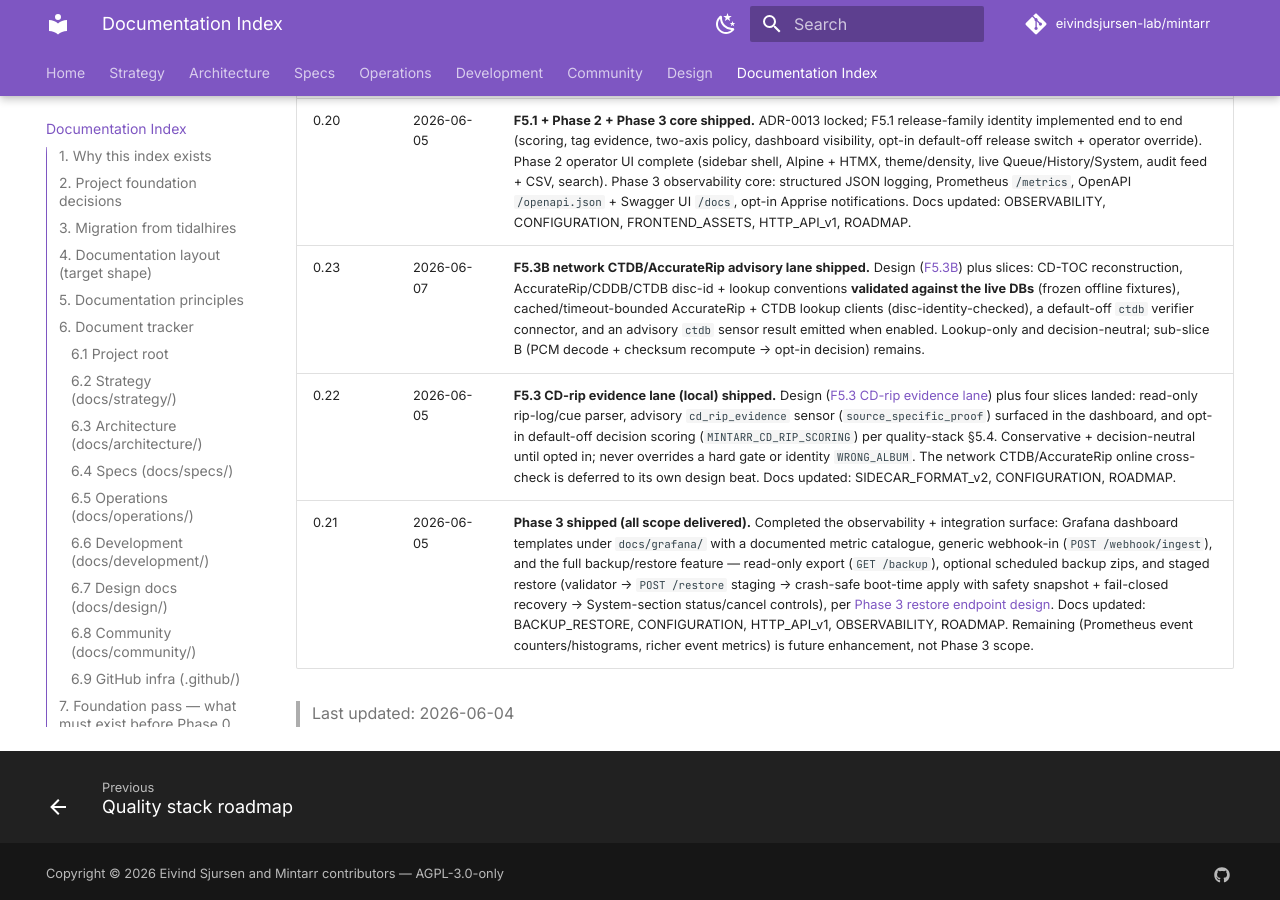
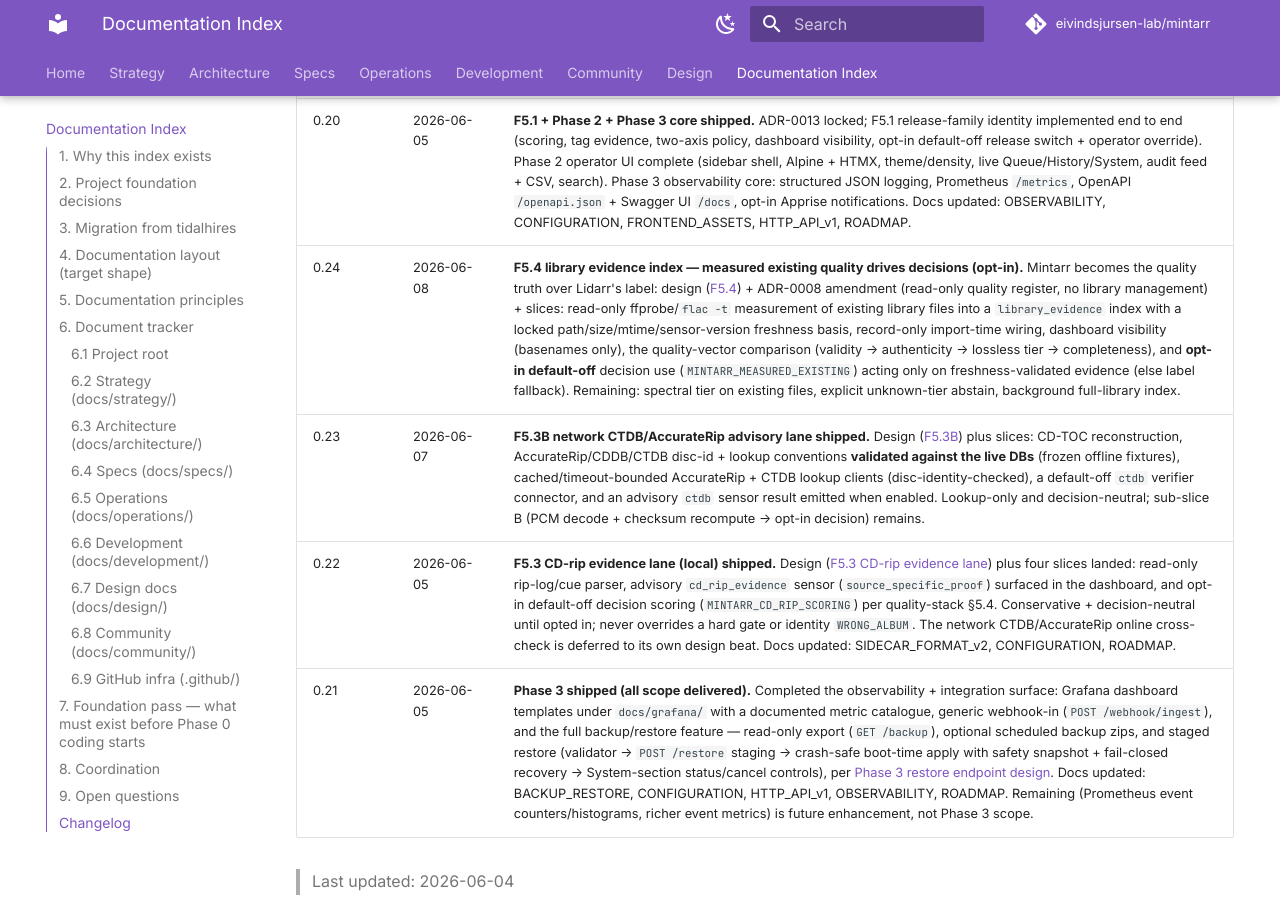
Before and after one commit to VectorOfDoubt/mintarr, an MkDocs documentation site: the page built from docs/MINTARR_DOCUMENTATION_INDEX.md, in a window 1280 px wide and 900 px high, scrolled down 15107 px. Built offline with MkDocs 1.6.1 and Material for MkDocs 9.7.7, drawn with Linux system fonts in a browser that asks for light colours; comment, search, counter and statistics services are not loaded; some of the changed text lies outside the part shown.

Commit message:
docs: mark f5.4 measured-existing decisions as shipped (opt-in) (#114)
Reflect the merged F5.4 slices (1-3b): measurement, index, dashboard, the
quality-vector comparison + ADR-0008 amendment, and the opt-in default-off
decision use that only acts on freshness-validated evidence. Spectral tier,
explicit unknown-tier abstain, and the background full-library index remain.

Co-authored-by: Eivind Sjursen <eivind.sjursen@gmail.com>
Co-authored-by: Claude Opus 4.8 <noreply@anthropic.com>

```diff
--- a/docs/MINTARR_DOCUMENTATION_INDEX.md
+++ b/docs/MINTARR_DOCUMENTATION_INDEX.md
@@ -1,7 +1,7 @@
 # Mintarr — Documentation Index
 
 > **Type:** Meta-document. Lists every planned Mintarr document, its status, owner and dependencies.
-> **Version:** 0.23 — 2026-06-07
+> **Version:** 0.24 — 2026-06-08
 > **Status:** Public-repo tracker. Documentation set drafted. License AGPL-3.0-only. Language Python 3.12+ (ADR-0010). Cutover strategy: clean new repo, no inherited history ([MINTARR_CUTOVER_PLAYBOOK.md](architecture/MINTARR_CUTOVER_PLAYBOOK.md)). HTTP_API_v1 and SIDECAR_FORMAT_v2 runtime-validated and locked. F4.1-F4.5 foundation landed post-cutover; Phase 4 SAB/qBittorrent completed-folder ingest is implemented. v0.2.0 docs skeletons for troubleshooting, observability, and use cases are drafted. ADR-0011 locks the Phase 2 frontend approach. F2-F3.4 design docs and the quality stack roadmap are migrated and rebranded.
 > **Audience:** Project maintainers (Eivind, Claude, Codex) coordinating doc work.
 
@@ -341,6 +341,7 @@ When Codex and Claude work in parallel, they coordinate via this index — the *
 | 0.18 | 2026-06-03 | **ADR-0012 QC import-gate scope locked.** Mintarr is the QC import gate for Mintarr-routed sources only (its own lanes + operator-routed completed folders); reading Lidarr's download-client config is onboarding/discovery, not a coverage guarantee, and the universal "QC everything Lidarr imports" gate is a deferred future phase. |
 | 0.19 | 2026-06-04 | **ADR-0013 release-family identity policy drafted.** F5.1 is framed as a separate identity-policy axis beside audio QC: Lidarr-first expected metadata, MusicBrainz/advisory identity evidence, confidence/abstain behavior, and default-off audited release switching. |
 | 0.20 | 2026-06-05 | **F5.1 + Phase 2 + Phase 3 core shipped.** ADR-0013 locked; F5.1 release-family identity implemented end to end (scoring, tag evidence, two-axis policy, dashboard visibility, opt-in default-off release switch + operator override). Phase 2 operator UI complete (sidebar shell, Alpine + HTMX, theme/density, live Queue/History/System, audit feed + CSV, search). Phase 3 observability core: structured JSON logging, Prometheus `/metrics`, OpenAPI `/openapi.json` + Swagger UI `/docs`, opt-in Apprise notifications. Docs updated: OBSERVABILITY, CONFIGURATION, FRONTEND_ASSETS, HTTP_API_v1, ROADMAP. |
+| 0.24 | 2026-06-08 | **F5.4 library evidence index — measured existing quality drives decisions (opt-in).** Mintarr becomes the quality truth over Lidarr's label: design ([F5.4](design/F5.4_LIBRARY_EVIDENCE_INDEX.md)) + ADR-0008 amendment (read-only quality register, no library management) + slices: read-only ffprobe/`flac -t` measurement of existing library files into a `library_evidence` index with a locked path/size/mtime/sensor-version freshness basis, record-only import-time wiring, dashboard visibility (basenames only), the quality-vector comparison (validity → authenticity → lossless tier → completeness), and **opt-in default-off** decision use (`MINTARR_MEASURED_EXISTING`) acting only on freshness-validated evidence (else label fallback). Remaining: spectral tier on existing files, explicit unknown-tier abstain, background full-library index. |
 | 0.23 | 2026-06-07 | **F5.3B network CTDB/AccurateRip advisory lane shipped.** Design ([F5.3B](design/F5.3B_CTDB_NETWORK_VERIFIER.md)) plus slices: CD-TOC reconstruction, AccurateRip/CDDB/CTDB disc-id + lookup conventions **validated against the live DBs** (frozen offline fixtures), cached/timeout-bounded AccurateRip + CTDB lookup clients (disc-identity-checked), a default-off `ctdb` verifier connector, and an advisory `ctdb` sensor result emitted when enabled. Lookup-only and decision-neutral; sub-slice B (PCM decode + checksum recompute → opt-in decision) remains. |
 | 0.22 | 2026-06-05 | **F5.3 CD-rip evidence lane (local) shipped.** Design ([F5.3 CD-rip evidence lane](design/F5.3_CD_RIP_EVIDENCE_LANE.md)) plus four slices landed: read-only rip-log/cue parser, advisory `cd_rip_evidence` sensor (`source_specific_proof`) surfaced in the dashboard, and opt-in default-off decision scoring (`MINTARR_CD_RIP_SCORING`) per quality-stack §5.4. Conservative + decision-neutral until opted in; never overrides a hard gate or identity `WRONG_ALBUM`. The network CTDB/AccurateRip online cross-check is deferred to its own design beat. Docs updated: SIDECAR_FORMAT_v2, CONFIGURATION, ROADMAP. |
 | 0.21 | 2026-06-05 | **Phase 3 shipped (all scope delivered).** Completed the observability + integration surface: Grafana dashboard templates under `docs/grafana/` with a documented metric catalogue, generic webhook-in (`POST /webhook/ingest`), and the full backup/restore feature — read-only export (`GET /backup`), optional scheduled backup zips, and staged restore (validator → `POST /restore` staging → crash-safe boot-time apply with safety snapshot + fail-closed recovery → System-section status/cancel controls), per [Phase 3 restore endpoint design](design/PHASE3_RESTORE_ENDPOINT_DESIGN.md). Docs updated: BACKUP_RESTORE, CONFIGURATION, HTTP_API_v1, OBSERVABILITY, ROADMAP. Remaining (Prometheus event counters/histograms, richer event metrics) is future enhancement, not Phase 3 scope. |
```
Also changed, not shown: docs/strategy/ROADMAP.md (+1 -1 lines).
